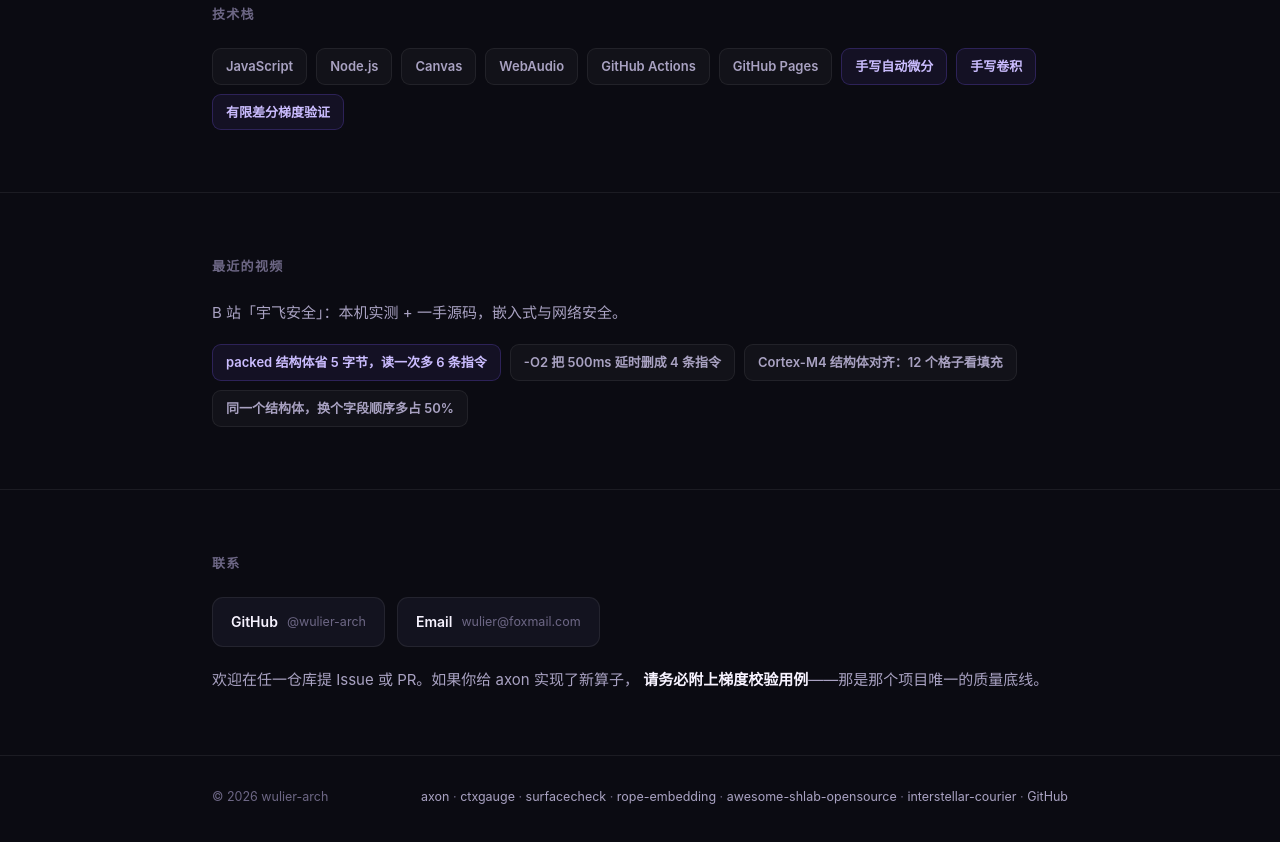
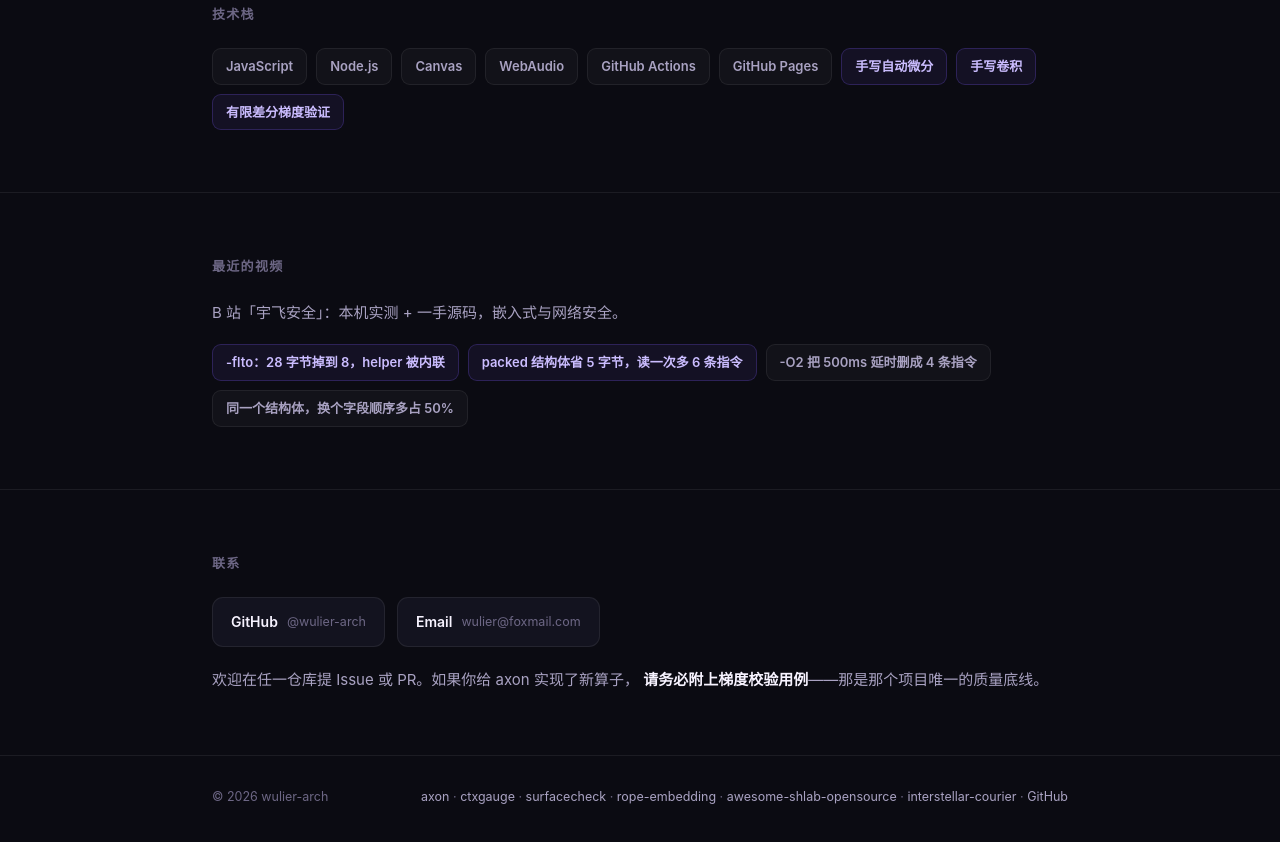
Before and after one commit to wulier-arch/wulier-arch.github.io, a plain HTML site: page index.html in a window 1280 px wide. Shown: the part 2626-3468 px from the top of the page. Drawn offline with Linux system fonts and the light colour scheme.

Commit message:
docs: 首页最近的视频换成 -flto 这条

```diff
--- a/index.html
+++ b/index.html
@@ -358,9 +358,9 @@
           B 站「宇飞安全」：本机实测 + 一手源码，嵌入式与网络安全。
         </p>
         <div class="chips">
+          <a class="chip hi" href="https://www.bilibili.com/video/BV1DSsM6MEn1">-flto：28 字节掉到 8，helper 被内联</a>
           <a class="chip hi" href="https://www.bilibili.com/video/BV1jcsc6ZEqQ">packed 结构体省 5 字节，读一次多 6 条指令</a>
           <a class="chip" href="https://www.bilibili.com/video/BV1Xxsn6GE54">-O2 把 500ms 延时删成 4 条指令</a>
-          <a class="chip" href="https://www.bilibili.com/video/BV1BzWB6YEEg">Cortex-M4 结构体对齐：12 个格子看填充</a>
           <a class="chip" href="https://www.bilibili.com/video/BV18dWB6QEw5">同一个结构体，换个字段顺序多占 50%</a>
         </div>
       </div>
```
